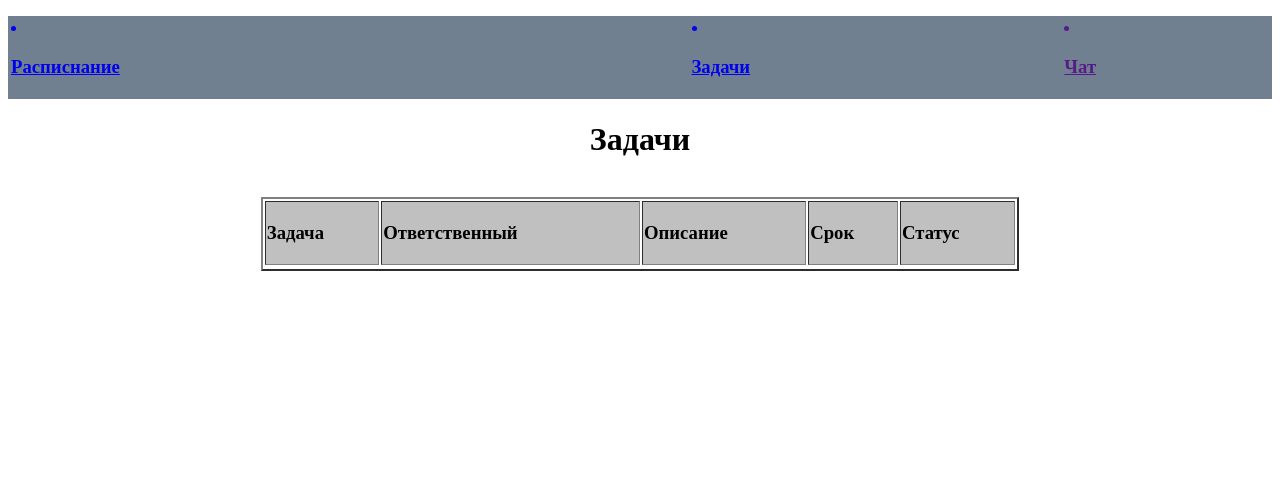
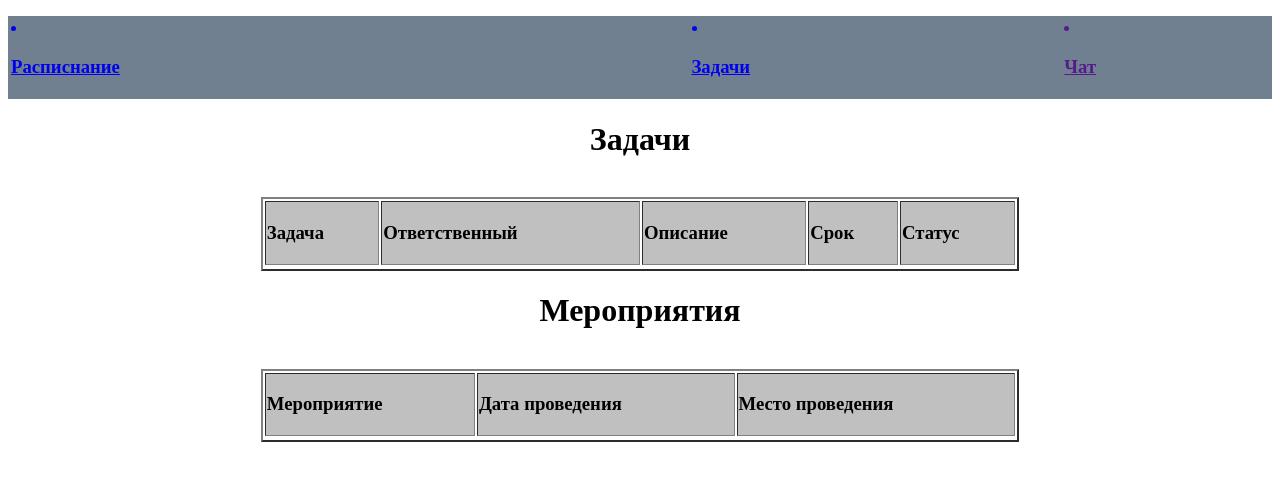
Before and after one commit to schubarkrsk/classmates_webapp, a Django app: page /task in a window 1280 px wide. Shown: the top 481 px of the page. Run offline with Django 4.2, Linux system fonts and the light colour scheme; data that the repository does not hold is empty.

Commit message:
update events

```diff
--- a/src/tasks/models.py
+++ b/src/tasks/models.py
@@ -60,10 +60,11 @@ class Events(models.Model):
     id = models.AutoField(primary_key=True)
     title = models.CharField(max_length=100, help_text="Название мероприятия")
     date = models.DateField(help_text="Дата мероприятия")
+    place = models.TextField(max_length=100, help_text="Место проведения")
 
     class Meta:
         verbose_name = "Events"
         ordering = ["title"]
 
     def __str__(self):
-        return f"<{self.id}> {self.title} | {self.date}"
+        return f"<{self.id}> {self.title} | {self.date} | {self.place}"
--- a/src/templates/tasks_events/tasks_events.html
+++ b/src/templates/tasks_events/tasks_events.html
@@ -31,4 +31,25 @@
         </tr>
     </table>
 
+    <h1 align="center">Мероприятия</h1> <br>
+    <table  class="Tasks" border="2" width=60% align="center">
+        <tr bgcolor="#C0C0C0">
+            <td>
+                <h3>Мероприятие</h3>
+            </td>
+            <td>
+                <h3>Дата проведения</h3>
+            </td>
+            <td>
+                <h3>Место проведения</h3>
+            </td>
+        <tr>
+            {% for event in events %}
+            <tr><td><p>{{ event.title }}</td>
+                <td align="center">{{ event.date }}</td> <td align="center"> {{ event.place }}</td>
+            </p></tr></tr>
+            {% endfor %}
+        </tr>
+    </table>
+
 {% endblock %}
--- a/src/templates/timetable/layout.html
+++ b/src/templates/timetable/layout.html
@@ -23,11 +23,11 @@
 </head>
 <body>
 <upwardly>
-    <table align="center" bgcolor="#708090" width=100%>
+    <table bgcolor="#708090" width=100%>
         <tr>
             <ul>
-                <td><a href="http://127.0.0.1:8000/"><li display: inline-block><i class="fa-solid fa-calendar-days"></i><h3> Расписнание</h3></li></a></td>
-                <td><a href="http://127.0.0.1:8000/task"><li display: inline-block><i class="fa-regular fa-clipboard-list-check"></i><h3> Задачи</h3></li></a></td>
+                <td align="center"><a href="http://127.0.0.1:8000/"><li display: inline-block><i class="fa-solid fa-calendar-days"></i><h3> Расписнание</h3></li></a></td>
+                <td align="center"><a href="http://127.0.0.1:8000/task"><li display: inline-block><i class="fa-regular fa-clipboard-list-check"></i><h3> Задачи</h3></li></a></td>
                 <td><a href=""><li display: inline-block><i class="fa-brands fa-rocketchat"></i><h3> Чат</h3></li></a></td>
             </ul>
         </tr>
```
